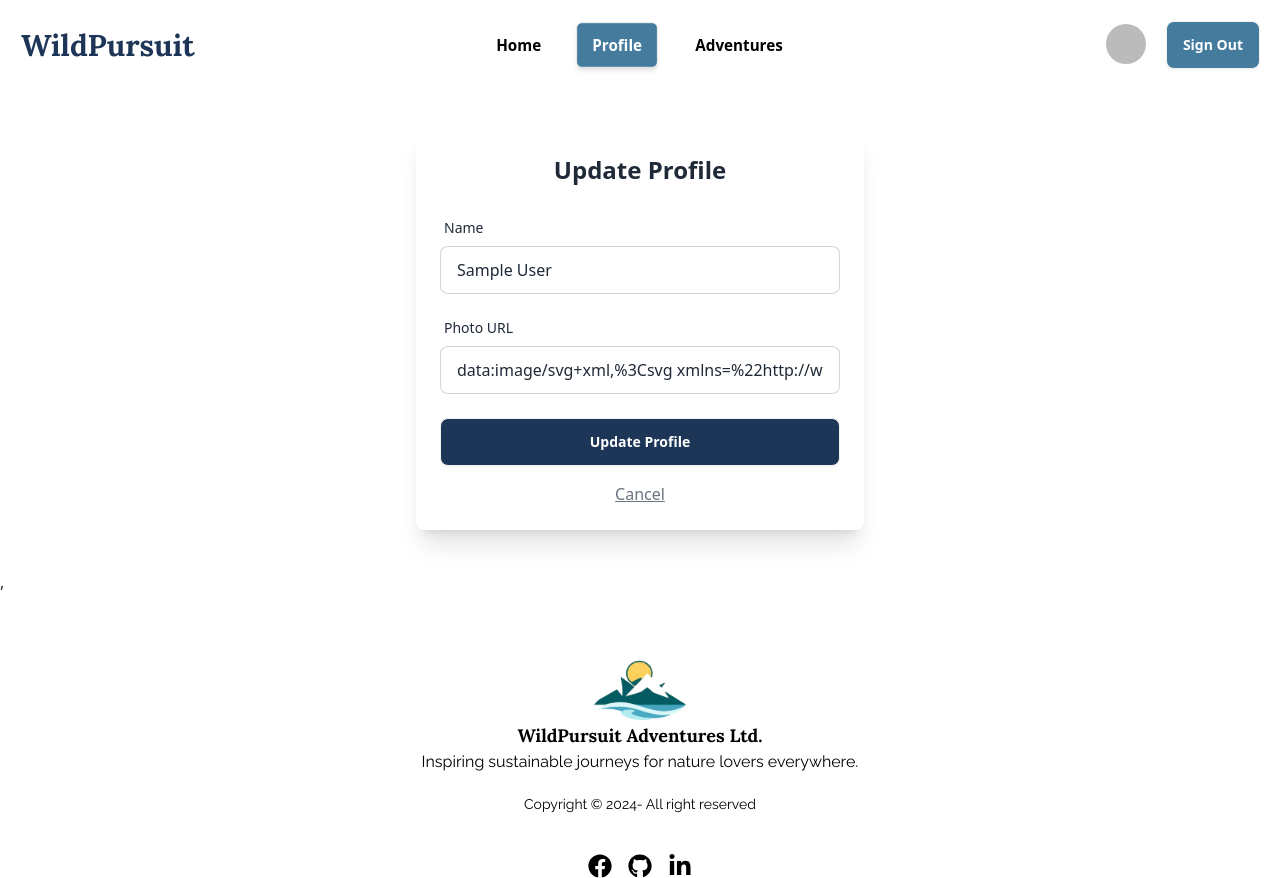
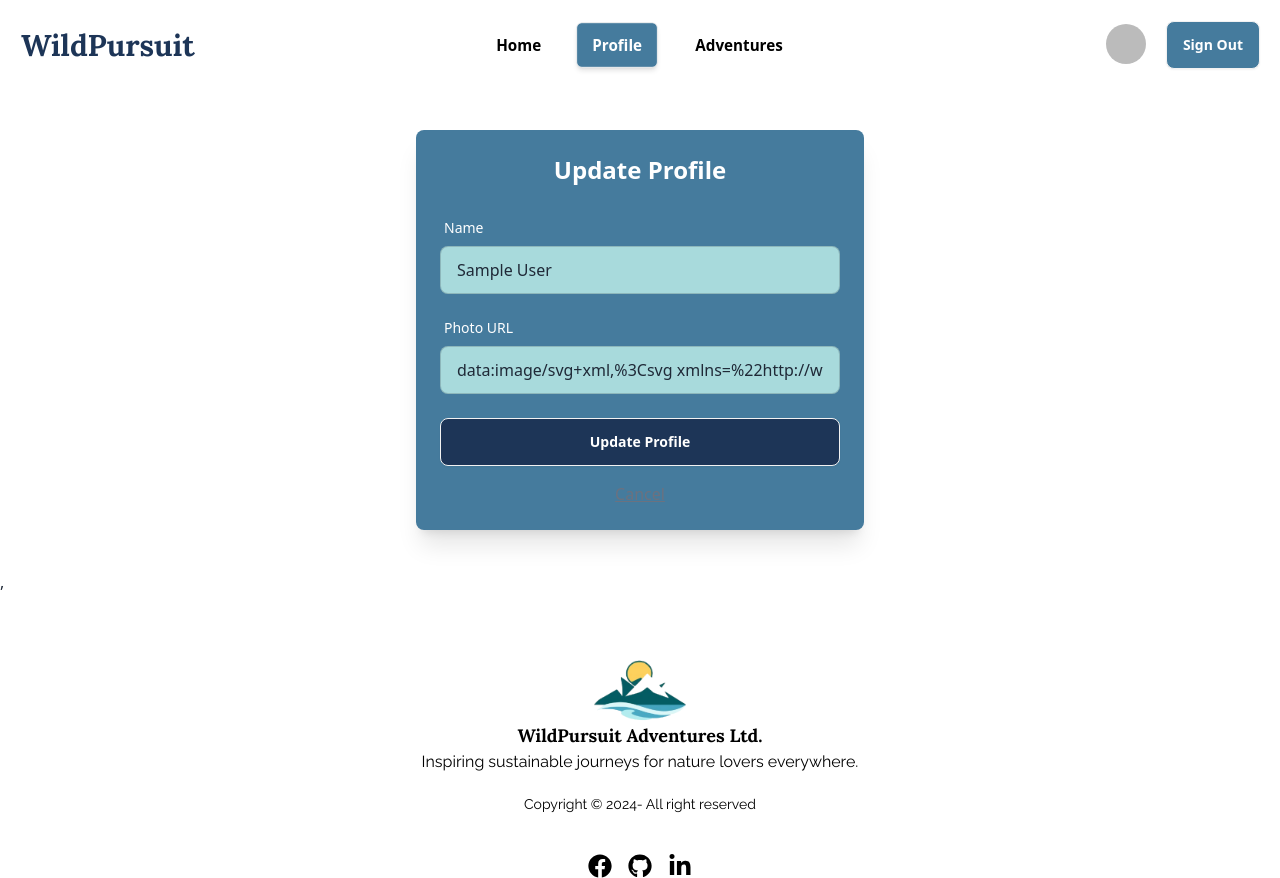
Before and after one commit to Toha-Hossain28/WildPursuit, a React (Vite) app: page /profile/update in a window 1280 px wide. Built offline with nearby package versions, Linux system fonts and the light colour scheme; no server answers; sample sign-in values are in the browser's storage.

Commit message:
added dynamic title,

```diff
--- a/package.json
+++ b/package.json
@@ -15,6 +15,7 @@
     "match-sorter": "^8.0.0",
     "react": "^18.3.1",
     "react-dom": "^18.3.1",
+    "react-helmet-async": "^2.0.5",
     "react-hot-toast": "^2.4.1",
     "react-icons": "^5.3.0",
     "react-router-dom": "^6.28.0",
--- a/src/Router/Routes.jsx
+++ b/src/Router/Routes.jsx
@@ -23,14 +23,6 @@ const router = createBrowserRouter([
         element: <Adventures />,
         loader: () => fetch("/Data.json"),
       },
-      {
-        path: "profile",
-        element: <h1>profile</h1>,
-      },
-      {
-        path: "update",
-        element: <h1>update</h1>,
-      },
     ],
   },
   {
@@ -45,14 +37,14 @@ const router = createBrowserRouter([
         path: "signup",
         element: <SignUp />,
       },
-      {
-        path: "profile",
-        element: (
-          <PrivateRoute>
-            <Profile />,
-          </PrivateRoute>
-        ),
-      },
+      // {
+      //   path: "profile",
+      //   element: (
+      //     <PrivateRoute>
+      //       <Profile />,
+      //     </PrivateRoute>
+      //   ),
+      // },
     ],
   },
   {
@@ -78,7 +70,7 @@ const router = createBrowserRouter([
     ],
   },
   {
-    path: "adventures/",
+    path: "adventures",
     element: <AdventureLayout />,
     children: [
       {
--- a/src/components/Card.jsx
+++ b/src/components/Card.jsx
@@ -21,7 +21,10 @@ function Card({ item }) {
           ))}
         </div>
         <div className="">
-          <Link to={`/adventures/${id}`} className="btn">
+          <Link
+            to={`/adventures/${id}`}
+            className="btn bg-evergreen text-white hover:text-black"
+          >
             Explore Now
           </Link>
         </div>
--- a/src/components/Navbar.jsx
+++ b/src/components/Navbar.jsx
@@ -4,7 +4,7 @@ import { AuthContext } from "../Context/AuthProvider";
 
 function Navbar() {
   const { user, setUser, userSignOut } = useContext(AuthContext);
-  console.log(user);
+  // console.log(user);
   return (
     <div className="navbar bg-white lg:py-5 lg:px-5">
       <div className="navbar-start">
--- a/src/layout/AdventureLayout.jsx
+++ b/src/layout/AdventureLayout.jsx
@@ -1,8 +1,11 @@
 import Navbar from "../components/Navbar";
 import Footer from "../components/Footer";
 import { Outlet } from "react-router-dom";
+import useDynamicTitle from "../useDynamicTitle";
 
 function AdventureLayout() {
+  useDynamicTitle();
+
   return (
     <div>
       <Navbar />
--- a/src/layout/AuthLayout.jsx
+++ b/src/layout/AuthLayout.jsx
@@ -1,8 +1,11 @@
 import { Outlet } from "react-router-dom";
 import Footer from "../components/Footer";
 import Navbar from "../components/Navbar";
+import useDynamicTitle from "../useDynamicTitle";
 
 function AuthLayout() {
+  useDynamicTitle();
+
   return (
     <div>
       <section>
--- a/src/layout/MainLayout.jsx
+++ b/src/layout/MainLayout.jsx
@@ -2,10 +2,11 @@ import { Outlet, useLoaderData } from "react-router-dom";
 import Navbar from "../components/Navbar";
 import Footer from "../components/Footer";
 import Banner from "../components/Banner";
+import useDynamicTitle from "../useDynamicTitle";
 
 function MainLayout() {
   const data = useLoaderData();
-
+  useDynamicTitle();
   return (
     <div>
       {/* navbar */}
--- a/src/pages/Adventures.jsx
+++ b/src/pages/Adventures.jsx
@@ -3,7 +3,7 @@ import Card from "../components/Card";
 
 function Adventures() {
   const data = useLoaderData();
-  console.log(data);
+  // console.log(data);
   return (
     <div className="my-10 flex flex-col justify-center items-center mx-5">
       <h1 className="text-4xl font-bold text-evergreen mb-7 mt-7">
--- a/src/pages/Profile.jsx
+++ b/src/pages/Profile.jsx
@@ -5,7 +5,7 @@ import { Link } from "react-router-dom";
 function Profile() {
   const { user, userSignOut } = useContext(AuthContext);
   return (
-    <div className="">
+    <div className="mx-5">
       <h1 className="text-3xl font-bold text-center mt-16">
         Welcome, {user?.displayName} 😄
       </h1>
--- a/src/pages/UpdateProfile.jsx
+++ b/src/pages/UpdateProfile.jsx
@@ -3,7 +3,6 @@ import { auth, AuthContext } from "../Context/AuthProvider";
 import { useNavigate } from "react-router-dom";
 import { updateProfile } from "firebase/auth";
 import toast, { Toaster } from "react-hot-toast";
-
 function UpdateProfile() {
   const { user, updateUserProfile } = useContext(AuthContext);
   const [name, setName] = useState(user?.displayName || "");
@@ -27,23 +26,23 @@ function UpdateProfile() {
   };
 
   return (
-    <div className="flex justify-center items-center">
+    <div className="flex justify-center items-center mx-5">
       <div>
         <Toaster />
       </div>
-      <div className="w-full max-w-md bg-white rounded-lg shadow-xl p-6 my-10">
-        <h1 className="text-2xl font-bold text-center text-gray-800">
+      <div className="w-full max-w-md bg-deepOceanBlue rounded-lg shadow-xl p-6 my-10">
+        <h1 className="text-2xl font-bold text-center text-white">
           Update Profile
         </h1>
         <form onSubmit={handleUpdate} className="mt-6">
           {/* Name Input */}
-          <div className="form-control mb-4">
+          <div className="form-control mb-4 ">
             <label className="label">
-              <span className="label-text font-medium">Name</span>
+              <span className="label-text font-medium text-white">Name</span>
             </label>
             <input
               type="text"
-              className="input input-bordered w-full"
+              className="input input-bordered w-full bg-icyBlue"
               placeholder="Enter your name"
               value={name}
               onChange={(e) => setName(e.target.value)}
@@ -54,11 +53,13 @@ function UpdateProfile() {
           {/* Photo URL Input */}
           <div className="form-control mb-4">
             <label className="label">
-              <span className="label-text font-medium">Photo URL</span>
+              <span className="label-text font-medium text-white">
+                Photo URL
+              </span>
             </label>
             <input
               type="text"
-              className="input input-bordered w-full"
+              className="input input-bordered w-full bg-icyBlue"
               placeholder="Enter photo URL"
               value={photoURL}
               onChange={(e) => setPhotoURL(e.target.value)}
--- /dev/null
+++ b/src/useDynamicTitle.js
@@ -0,0 +1,22 @@
+import { useEffect } from "react";
+import { useLocation } from "react-router-dom";
+
+const useDynamicTitle = () => {
+  const location = useLocation();
+
+  useEffect(() => {
+    const routeTitles = {
+      "/": "WildPursuit - Explore Adventures",
+      "/auth/signin": "WildPursuit - Sign In",
+      "/auth/signup": "WildPursuit - Sign Up",
+      "/profile": "WildPursuit - Your Profile",
+      "/profile/update": "WildPursuit - Update Profile",
+      "/adventures": "WildPursuit - Adventures",
+    };
+
+    document.title =
+      routeTitles[location.pathname] || "WildPursuit - Adventure Awaits";
+  }, [location.pathname]);
+};
+
+export default useDynamicTitle;
```
Also changed, not shown: 1 other file (tests, documents, lock files or other folders).
